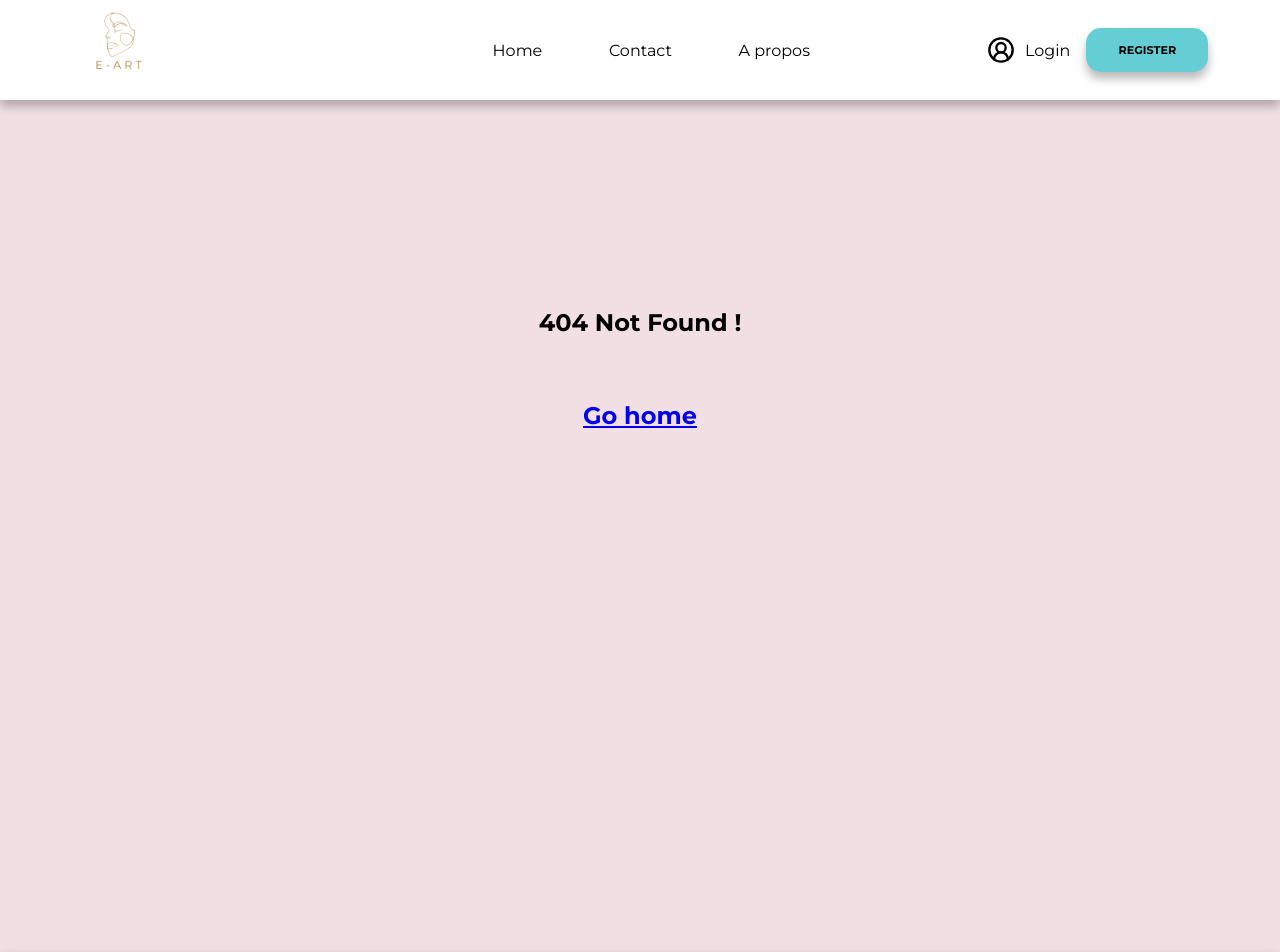
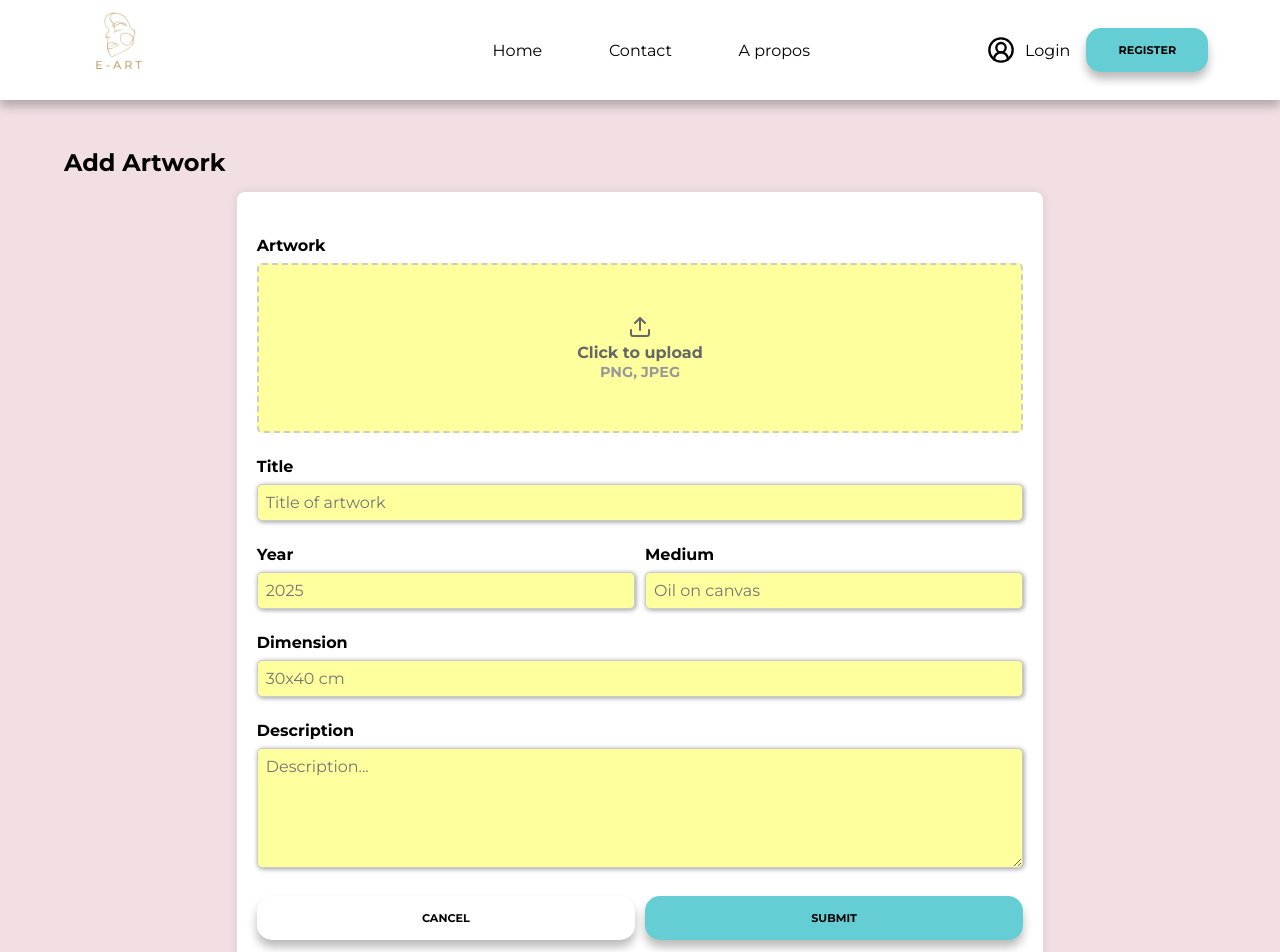
Before and after one commit to WildCodeSchool-2024-09/JS-RemoteFR-Crew404-E-Art, a React (Vite) app in the folder client/: page /artwork-page in a window 1280 px wide. Before the commit this address had no page. Shown: the top 952 px of the page. Built offline with nearby package versions, Linux system fonts and the light colour scheme; a web font is replaced by a local one.

Commit message:
addArtwork page

```diff
--- a/client/src/App.css
+++ b/client/src/App.css
@@ -35,3 +35,10 @@ body {
   min-height: 100vh;
   flex-direction: column;
 }
+
+input {
+  border-radius: 7px;
+  box-shadow: 1px 1px 5px rgba(0, 0, 0, 0.406);
+  padding: 10px;
+  width: 100%;
+}
--- a/client/src/components/Button/Button.css
+++ b/client/src/components/Button/Button.css
@@ -13,6 +13,10 @@
   width: 100%;
 }
 
+.white {
+  background-color: white;
+}
+
 .main-button:hover {
   cursor: pointer;
 }
--- a/client/src/components/Button/Button.tsx
+++ b/client/src/components/Button/Button.tsx
@@ -3,11 +3,12 @@ import "./Button.css";
 type ButtonProps = {
   name: string;
   type?: "button" | "submit" | "reset";
+  ownStyle?: string;
 };
 
-function Button({ name, type }: ButtonProps) {
+function Button({ name, type, ownStyle }: ButtonProps) {
   return (
-    <button className="main-button" type={type}>
+    <button className={`main-button ${ownStyle}`} type={type}>
       {name}
     </button>
   );
--- /dev/null
+++ b/client/src/pages/AddArtwork/AddArtwork.css
@@ -0,0 +1,102 @@
+.form-container {
+  width: 70%;
+  margin: 0 auto;
+  background: white;
+  padding: 20px;
+  border-radius: 8px;
+  box-shadow: 0px 0px 10px rgba(0, 0, 0, 0.1);
+}
+
+.form-title {
+  font-size: 1.5rem;
+  font-weight: bold;
+  margin-bottom: 15px;
+}
+
+.form-label {
+  display: block;
+  font-weight: bold;
+  margin-top: 1.5rem;
+  margin-bottom: 0.5rem;
+}
+
+.form-input {
+  width: 100%;
+  padding: 8px;
+  border: 1px solid #ccc;
+  border-radius: 5px;
+  background: var(--third-color);
+  font-size: 1rem;
+}
+
+.form-textarea {
+  width: 100%;
+  height: 120px;
+  padding: 8px;
+  border: 1px solid #ccc;
+  border-radius: 5px;
+  background: var(--third-color);
+  font-size: 1rem;
+}
+
+.form-row {
+  display: flex;
+  gap: 10px;
+}
+
+.form-group {
+  flex: 1;
+}
+
+.form-actions {
+  display: flex;
+  gap: 10px;
+  margin: 1.5rem 0;
+}
+
+.upload-box {
+  border: 2px dashed #ccc;
+  padding: 50px;
+  text-align: center;
+  background: var(--third-color);
+  border-radius: 5px;
+  cursor: pointer;
+}
+
+.upload-label {
+  cursor: pointer;
+  font-weight: bold;
+  color: #666;
+}
+
+.upload-hint {
+  font-size: 0.9rem;
+  color: #999;
+}
+
+.image-preview-container {
+  margin-top: 15px;
+  display: flex;
+  justify-content: center;
+  align-items: center;
+}
+
+.image-preview {
+  max-width: 100%;
+  max-height: 200px;
+  border-radius: 5px;
+  box-shadow: 0px 4px 8px rgba(0, 0, 0, 0.2);
+}
+
+@media screen and (max-width: 768px) {
+  .form-container {
+    width: 90%;
+  }
+
+  .form-actions {
+    display: flex;
+    flex-direction: column;
+    margin-top: 1rem;
+    gap: 10px;
+  }
+}
--- /dev/null
+++ b/client/src/pages/AddArtwork/AddArtwork.tsx
@@ -0,0 +1,169 @@
+import { useEffect, useState } from "react";
+import "./AddArtwork.css";
+import { Upload } from "lucide-react";
+import Button from "../../components/Button/Button";
+
+function AddArtwork() {
+  const [artwork, setArtwork] = useState({
+    title: "",
+    year: "",
+    medium: "",
+    dimension: "",
+    description: "",
+  });
+
+  // Gestion de l'upload de fichier
+  const [file, setFile] = useState<File | null>(null);
+  const [preview, setPreview] = useState<string | null>(null);
+
+  useEffect(() => {
+    return () => {
+      if (preview) {
+        URL.revokeObjectURL(preview);
+      }
+    };
+  }, [preview]);
+
+  const handleFileUpload = (event: React.ChangeEvent<HTMLInputElement>) => {
+    if (event.target.files?.[0]) {
+      const selectedFile = event.target.files[0];
+      setFile(selectedFile);
+
+      // Création de l'aperçu de l'image
+      const imageUrl = URL.createObjectURL(selectedFile);
+      setPreview(imageUrl);
+    }
+  };
+
+  const handleChange = (
+    event: React.ChangeEvent<HTMLInputElement | HTMLTextAreaElement>,
+  ) => {
+    const { name, value } = event.target;
+    setArtwork({ ...artwork, [name]: value });
+  };
+
+  const handleSubmit = (event: React.FormEvent) => {
+    event.preventDefault();
+    const formData = new FormData();
+
+    if (file) {
+      formData.append("file", file);
+    }
+    formData.append("artwork", JSON.stringify(artwork));
+
+    console.info("Submitting:", artwork);
+    console.info("File:", file);
+  };
+
+  return (
+    <>
+      <h2 className="form-title">Add Artwork</h2>
+      <section className="form-container">
+        <form onSubmit={handleSubmit}>
+          <label htmlFor="upload" className="form-label">
+            Artwork
+          </label>
+          <div className="upload-box">
+            <input
+              name="upload"
+              type="file"
+              accept="image/png, image/jpeg"
+              onChange={handleFileUpload}
+              id="upload"
+              hidden
+            />
+            <label htmlFor="upload" className="upload-label">
+              <Upload />
+              <br />
+              Click to upload <br />
+              <span className="upload-hint">PNG, JPEG</span>
+            </label>
+          </div>
+
+          {/* Aperçu de l'image */}
+          {preview && (
+            <div className="image-preview-container">
+              <img
+                src={preview}
+                alt="Artwork Preview"
+                className="image-preview"
+              />
+            </div>
+          )}
+
+          <label htmlFor="title" className="form-label">
+            Title
+          </label>
+          <input
+            type="text"
+            name="title"
+            id="title"
+            placeholder="Title of artwork"
+            onChange={handleChange}
+            className="form-input"
+          />
+
+          <div className="form-row">
+            <div className="form-group">
+              <label htmlFor="year" className="form-label">
+                Year
+              </label>
+              <input
+                type="number"
+                name="year"
+                id="year"
+                max={new Date().getFullYear()}
+                onChange={handleChange}
+                className="form-input"
+                placeholder={`${new Date().getFullYear()}`}
+              />
+            </div>
+            <div className="form-group">
+              <label htmlFor="medium" className="form-label">
+                Medium
+              </label>
+              <input
+                type="text"
+                name="medium"
+                id="medium"
+                onChange={handleChange}
+                className="form-input"
+                placeholder="Oil on canvas"
+              />
+            </div>
+          </div>
+
+          <label htmlFor="dimension" className="form-label">
+            Dimension
+          </label>
+          <input
+            type="text"
+            name="dimension"
+            id="dimension"
+            onChange={handleChange}
+            className="form-input"
+            placeholder="30x40 cm"
+          />
+
+          <label htmlFor="description" className="form-label">
+            Description
+          </label>
+          <textarea
+            placeholder="Description..."
+            name="description"
+            id="description"
+            onChange={handleChange}
+            className="form-textarea"
+          />
+
+          <div className="form-actions">
+            <Button type="button" name="Cancel" ownStyle="white" />
+            <Button type="submit" name="Submit" />
+          </div>
+        </form>
+      </section>
+    </>
+  );
+}
+
+export default AddArtwork;
--- a/client/src/pages/Contact/Contact.css
+++ b/client/src/pages/Contact/Contact.css
@@ -1,12 +1,22 @@
-* {
-  margin: 0;
-  padding: 0;
-  box-sizing: border-box;
+.contact {
+  display: flex;
+  justify-content: center;
+  align-items: center;
+  flex-direction: column;
+  width: 100%;
 }
+
 .contact_title {
-  text-align: center;
-  margin-top: 10rem;
+  margin-right: 25rem;
+  margin-top: 5rem;
 }
+
+.contact_input {
+  width: 30rem;
+  background-color: var(--third-color);
+  padding: 10px;
+}
+
 .form_contact {
   display: flex;
   justify-content: center;
@@ -14,31 +24,22 @@
   align-items: center;
   margin-top: 3rem;
 }
-.contact_input {
+
+textarea {
   width: 30rem;
   background-color: var(--third-color);
+  padding: 10px;
+  border-radius: 7px;
+  box-shadow: 1px 1px 5px rgba(0, 0, 0, 0.406);
 }
-.contact_textarea {
-  width: 30rem;
-  background-color: var(--third-color);
-}
-.contact_button {
-  margin-top: 1rem;
-  display: flex;
-  flex-direction: column;
-  justify-content: center;
-  width: 30rem;
-  background-color: var(--second-color);
-}
+
 @media (max-width: 768px) {
   .contact_input {
     width: 10rem;
   }
-  .contact_textarea {
-    width: 10rem;
-  }
   .contact_title {
     margin-top: 5rem;
+    margin-left: 20rem;
   }
   .contact_button {
     width: 10rem;
--- a/client/src/pages/Contact/Contact.tsx
+++ b/client/src/pages/Contact/Contact.tsx
@@ -3,14 +3,13 @@ import "./Contact.css";
 
 function Contact() {
   return (
-    <section>
+    <section className="contact">
       <h1 className="contact_title">Contact me !</h1>
-
       <form className="form_contact">
         <div>
           <label className="contact_form" htmlFor="name">
             Votre nom
-          </label>{" "}
+          </label>
           <br />
           <input
             className="contact_input"
@@ -20,12 +19,12 @@ function Contact() {
             placeholder="Ali baba"
             required
           />
-        </div>{" "}
+        </div>
         <br />
         <div>
           <label className="contact_form" htmlFor="email">
             Votre email
-          </label>{" "}
+          </label>
           <br />
           <input
             className="contact_input"
@@ -35,12 +34,12 @@ function Contact() {
             placeholder="ali@yahoo.com"
             required
           />
-        </div>{" "}
+        </div>
         <br />
         <div>
           <label className="contact_form" htmlFor="message...">
             Votre message
-          </label>{" "}
+          </label>
           <br />
           <textarea
             className="contact_textarea"
@@ -51,10 +50,8 @@ function Contact() {
             required
           />
         </div>
-        <div className="contact_button">
-          {" "}
-          <Button name="Envoyer" />{" "}
-        </div>
+        <br />
+        <Button name="Envoyer" />
       </form>
     </section>
   );
--- a/client/src/pages/Login/Login.css
+++ b/client/src/pages/Login/Login.css
@@ -10,6 +10,7 @@
   margin-right: 25rem;
   margin-top: 5rem;
 }
+
 .login_input {
   width: 30rem;
   background-color: var(--third-color);
--- a/client/src/pages/Login/Login.tsx
+++ b/client/src/pages/Login/Login.tsx
@@ -36,7 +36,6 @@ function Login() {
           />
         </div>
         <br />
-
         <Button name="login" type="submit" />
       </form>
     </section>
--- a/client/src/pages/Profil/Profil.css
+++ b/client/src/pages/Profil/Profil.css
@@ -39,6 +39,16 @@
   justify-content: space-between;
   gap: 0.5rem;
 }
+
+/** disabled input css */
+.profil_form input:disabled {
+  background-color: #d3d3d3;
+}
+
+.profil_button_update {
+  margin-top: 2rem;
+}
+
 @media (max-width: 768px) {
   .profil_input {
     width: 18rem;
--- a/client/src/pages/Profil/Profil.tsx
+++ b/client/src/pages/Profil/Profil.tsx
@@ -1,3 +1,4 @@
+import { Link } from "react-router-dom";
 import Button from "../../components/Button/Button";
 import "./Profil.css";
 
@@ -17,7 +18,6 @@ function Profil() {
             name="name"
             value="joy"
             checked
-            required
             className="profil_input"
           />
         </div>
@@ -32,9 +32,8 @@ function Profil() {
             id="email"
             name="email"
             value="luke@yahoo.com"
-            checked
-            required
             className="profil_input"
+            disabled
           />
         </div>
         <br />
@@ -49,7 +48,6 @@ function Profil() {
               id="password"
               name="password"
               placeholder="************"
-              required
               className="password_input"
             />
           </div>
@@ -64,7 +62,6 @@ function Profil() {
               id="confirm_password"
               name="confirm_password"
               placeholder="************"
-              required
               className="password_input"
             />
           </div>
@@ -73,10 +70,10 @@ function Profil() {
         <div className="profil_button">
           <span>I'm an artist</span>
           <div>
-            <Button name="Invitation request" />
+            <Button name="Invitation request" type="button" />
           </div>
-          <div>
-            <Button name="Update profil" />{" "}
+          <div className="profil_button_update">
+            <Button name="Update profil" type="button" />
           </div>
         </div>
       </form>
```
Also changed, not shown: client/src/main.tsx (+9 -4 lines).
